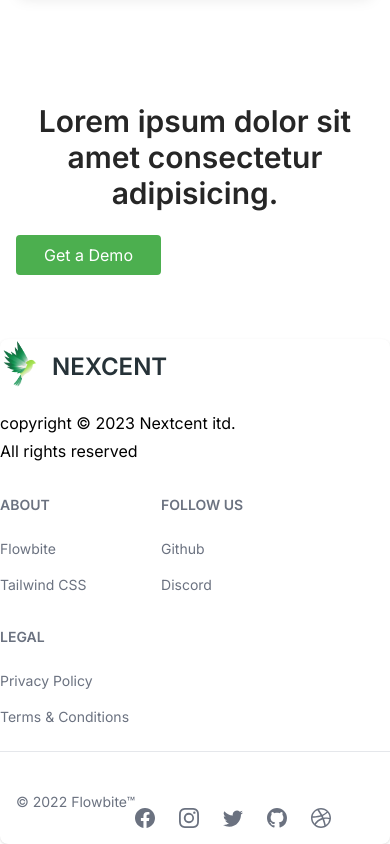
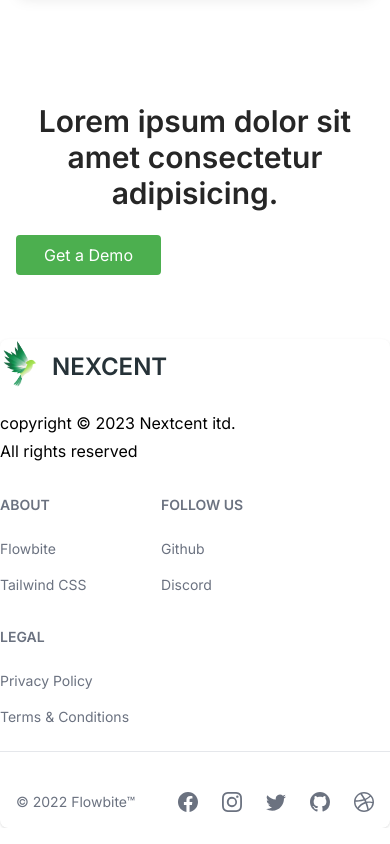
Before and after one commit to Danialezzat/Nextcent, a React (Vite) app: page / in a window 390 px wide. Shown: the part 6601-7445 px from the top of the page. Built offline with nearby package versions, Linux system fonts and the light colour scheme.

Commit message:
footer fixed

```diff
--- a/src/components/MyFooter.jsx
+++ b/src/components/MyFooter.jsx
@@ -46,9 +46,9 @@ const MyFooter = () => {
           </div>
         </div>
         <Footer.Divider />
-        <div className="w-full flex justify-round p-4 sm:flex sm:items-center sm:justify-between">
+        <div className="w-full flex justify-between flex-row sm:flex-col justify-round p-4 sm:flex sm:items-center sm:justify-between">
           <Footer.Copyright href="#" by="Flowbite™" year={2022} />
-          <div className="mt-4 flex space-x-6 sm:mt-0 sm:justify-center">
+          <div className=" flex space-x-6 sm:mt-0 sm:justify-center">
             <Footer.Icon href="#" icon={BsFacebook} />
             <Footer.Icon href="#" icon={BsInstagram} />
             <Footer.Icon href="#" icon={BsTwitter} />
```
